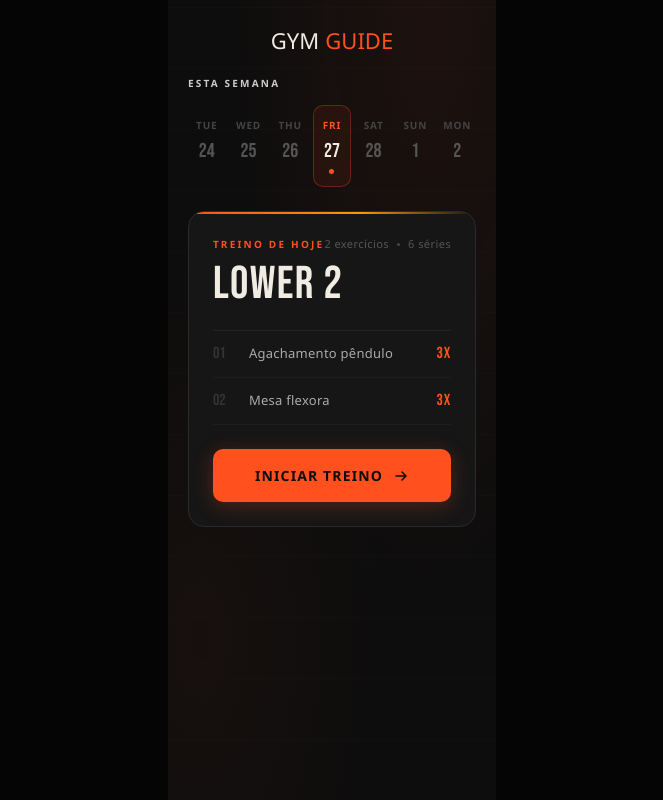
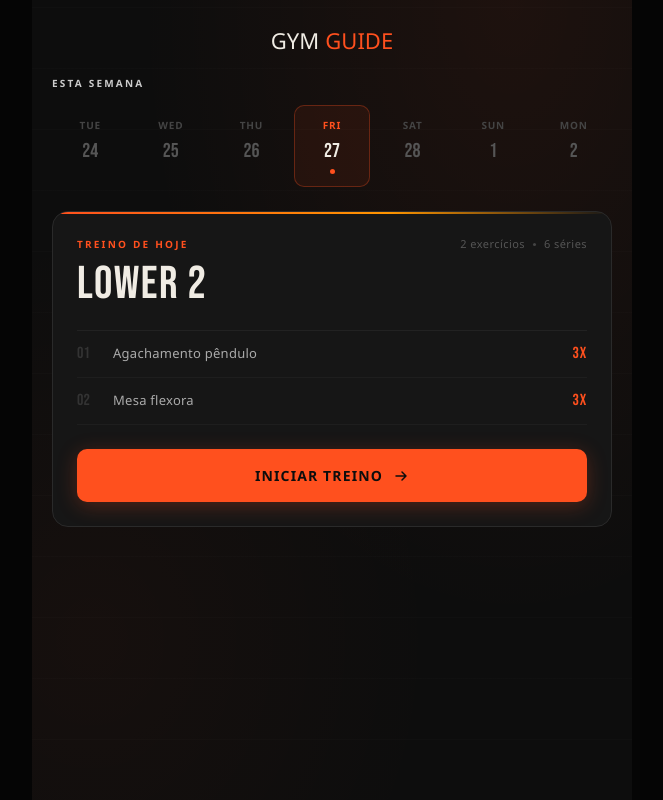
Before and after one commit to raul4500/Trainning-Guide, a React (Vite) app: page / in a window 1280 px wide. Shown: the whole page, without its empty margins (308-971 px from the left). Built offline with nearby package versions, Linux system fonts and the light colour scheme.

Commit message:
fixed home page width

```diff
--- a/src/index.css
+++ b/src/index.css
@@ -24,9 +24,7 @@ a:hover {
 
 body {
   margin: 0;
-  place-items: center;
-  width: 100%;
-  min-height: 100vh;
+  padding: 0
 }
 
 h1 {
--- a/src/pages/Home.css
+++ b/src/pages/Home.css
@@ -6,12 +6,8 @@
   padding: 0;
 }
 
-body {
-  background-color: #0d0d0d;
-}
-
 .home {
-  min-height: 100vh;
+  height: 100vh;
   background-color: #0d0d0d;
   background-image:
     radial-gradient(ellipse at 80% 0%, rgba(255, 80, 30, 0.07) 0%, transparent 55%),
@@ -27,5 +23,6 @@ body {
   color: #f0ece4;
   padding: 0 20px 80px;
   width: 100%;
+  max-width: 600px;
   margin: 0 auto;
 }
```
